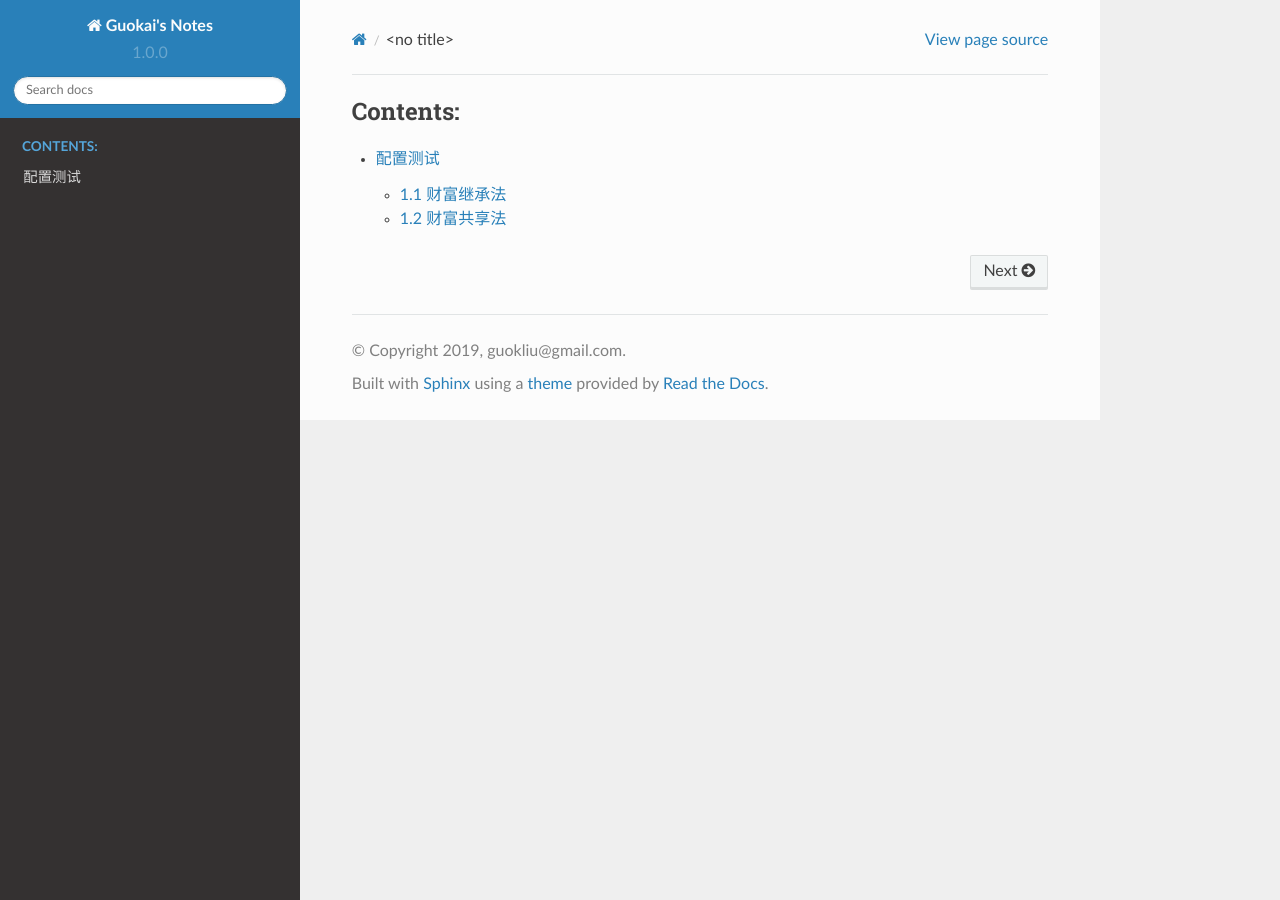
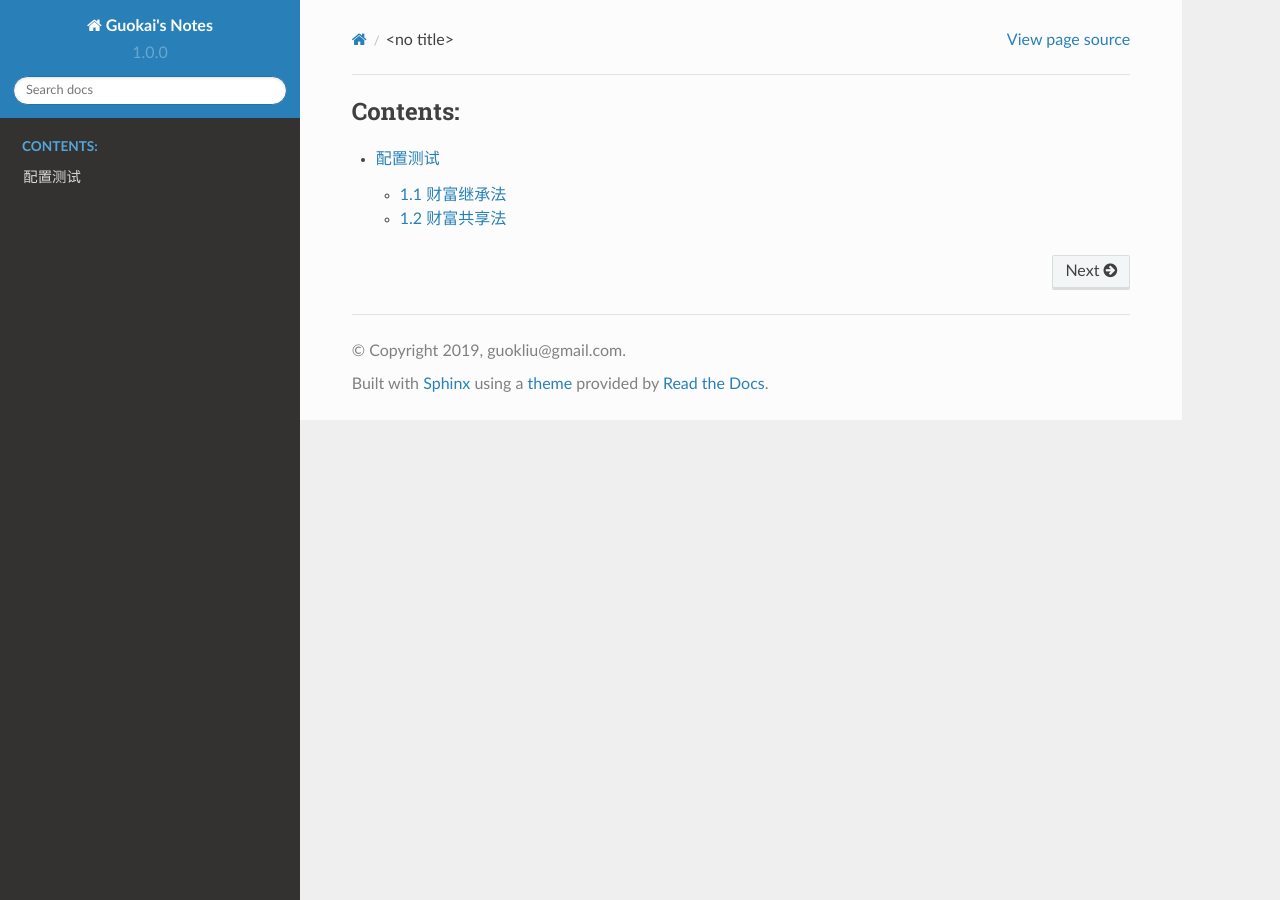
Before and after one commit to GuokaiLiu/test2, a Sphinx documentation site: the page built from source/index.rst, in a window 1280 px wide. Built offline with Sphinx 7.4.7 and the Read the Docs theme 2.0.0, drawn with Linux system fonts in a browser that asks for light colours.

Commit message:
7 commit

```diff
--- /dev/null
+++ b/source/_static/style.css
@@ -0,0 +1,3 @@
+.wy-nav-content {
+    max-width: 90% !important;
+}
--- a/source/conf.py
+++ b/source/conf.py
@@ -60,6 +60,12 @@ exclude_patterns = []
 html_theme = 'default'
 
 html_static_path = ['_static']
+
+
+# Change the default width with a self-defined css(GuokaiLiu)
+html_css_files = [
+    'style.css',]
+
 
 # Output file base name for HTML help builder.
 htmlhelp_basename = 'Python-Time BLOG'
```
